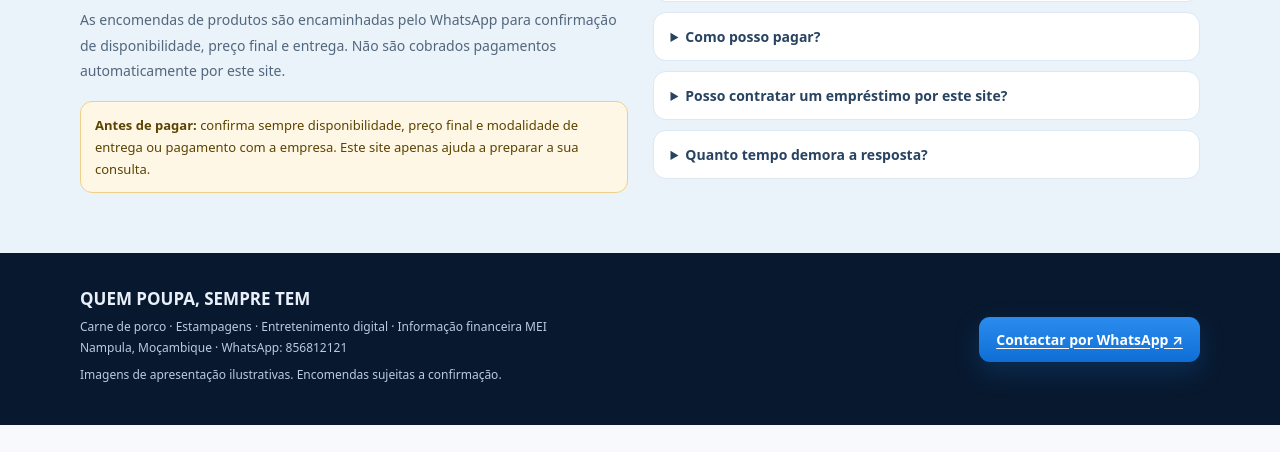
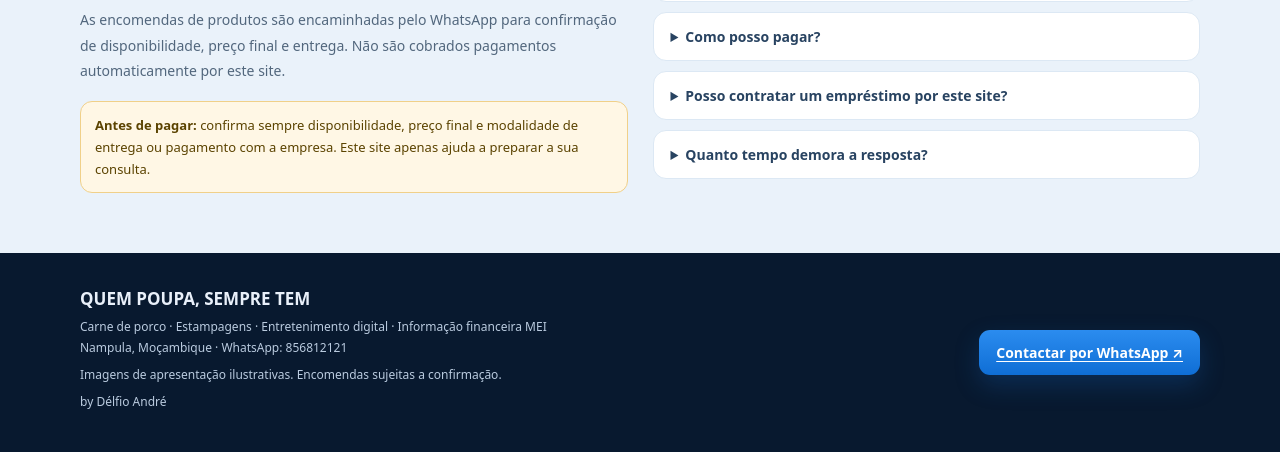
Before and after one commit to DelfioAndre/Quem_Poupa_Sempre_Tem, a plain HTML site: page index.html in a window 1280 px wide. Shown: the part 6617-7069 px from the top of the page. Before the commit the page ends 7042 px from the top, so only its background shows below. Drawn offline with Linux system fonts and the light colour scheme.

Commit message:
Footer
Délfio André

```diff
--- a/index.html
+++ b/index.html
@@ -533,6 +533,7 @@
         <p>Carne de porco · Estampagens · Entretenimento digital · Informação financeira MEI<br>Nampula, Moçambique ·
           WhatsApp: 856812121</p>
         <p>Imagens de apresentação ilustrativas. Encomendas sujeitas a confirmação.</p>
+        <p>by Délfio André</p>
       </div><a class="solidbtn" href="https://wa.me/258856812121" target="_blank" rel="noopener noreferrer">Contactar
         por WhatsApp ↗</a>
     </div>
```
